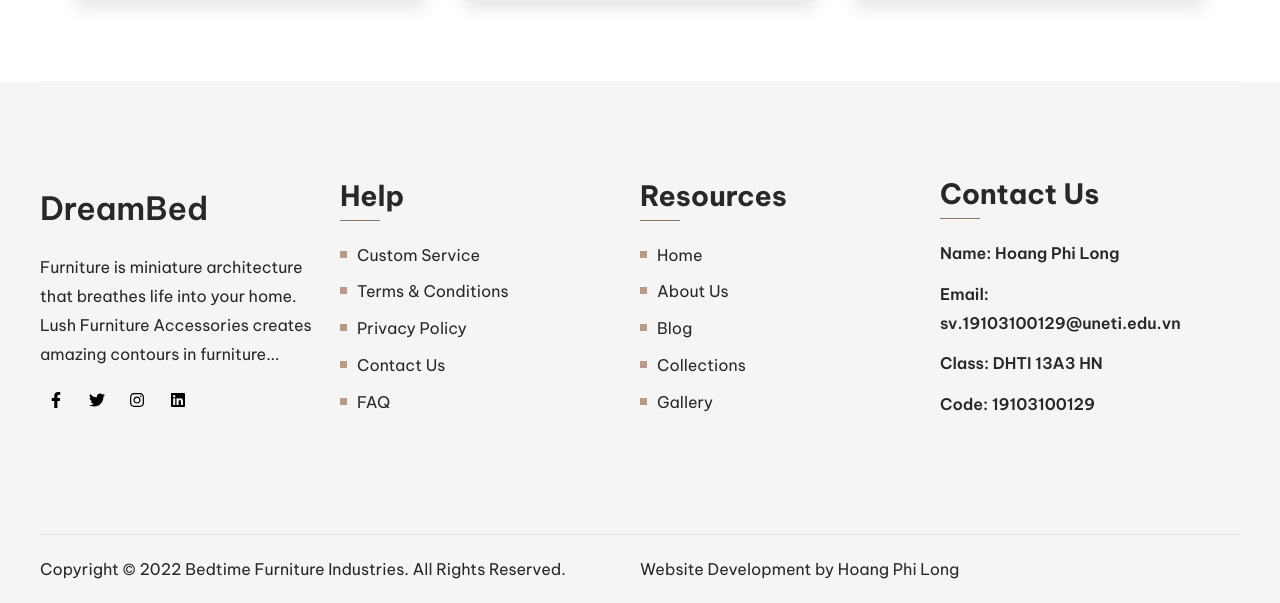
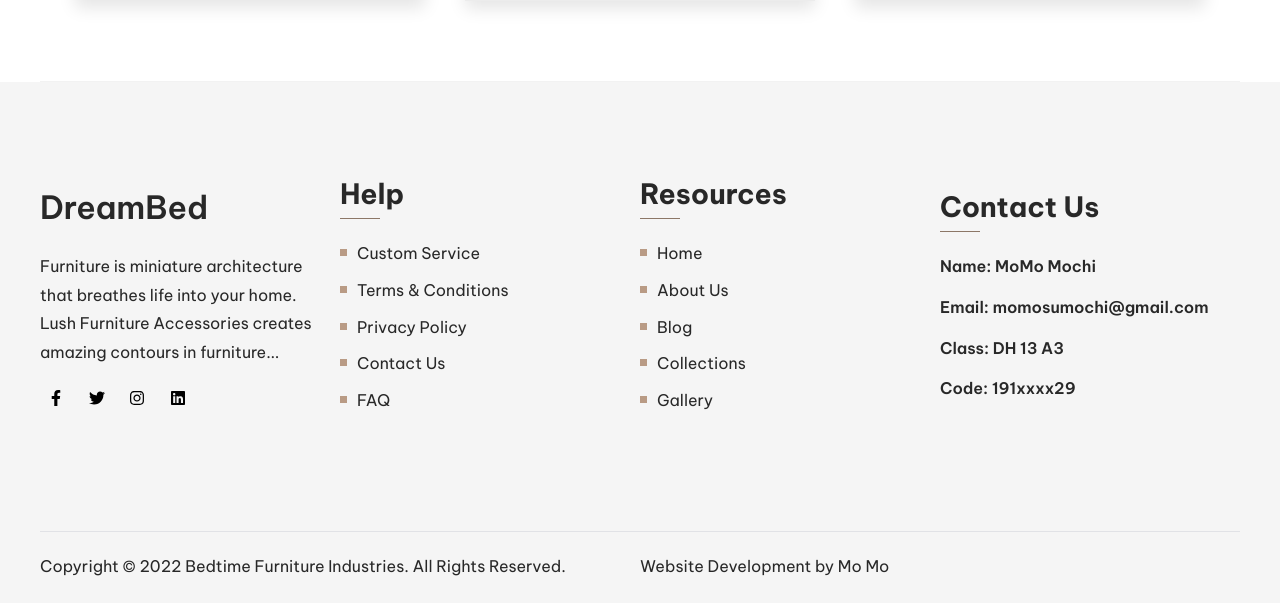
Before and after one commit to momo2611/bedshop, a PHP site: page /blog.php in a window 1280 px wide. Shown: the part 721-1324 px from the top of the page. After the commit the page ends 1297 px from the top, so only its background shows below. Run offline with PHP 8.4, Linux system fonts and the light colour scheme; the visitor is signed in with stand-in values (Sample User, id 1).

Commit message:
Update footer.php

```diff
--- a/components/footer.php
+++ b/components/footer.php
@@ -49,10 +49,10 @@
           <div class="grid__column-2-4 list-col">
             <h3 class="footer-title title-contact">Contact Us</h3>
               <ul class="footer-contact-info">
-                <li class="footer-item">Name:  Hoang Phi Long</li>
-                <li class="footer-item">Email: <a class="mail-to" href="mailto:sv.19103100129@uneti.edu.vn">sv.19103100129@uneti.edu.vn</a></li>
-                <li class="footer-item">Class: <a>DHTI 13A3 HN</a></li>
-                <li class="footer-item">Code: <a>19103100129</a></li>
+                <li class="footer-item">Name:  MoMo Mochi</li>
+                <li class="footer-item">Email: <a class="mail-to" href="mailto:momosumochi@gmail.com">momosumochi@gmail.com</a></li>
+                <li class="footer-item">Class: <a>DH 13 A3</a></li>
+                <li class="footer-item">Code: <a>191xxxx29</a></li>
               </ul>
           </div>
         </div>
@@ -63,7 +63,7 @@
             <p>Copyright © 2022 Bedtime Furniture Industries. All Rights Reserved.</p>
           </div>
           <div class="grid__column-2-2">
-            <p>Website Development by Hoang Phi Long</p>
+            <p>Website Development by Mo Mo</p>
           </div>
         </div>
         <!-- end copyright container -->
```
